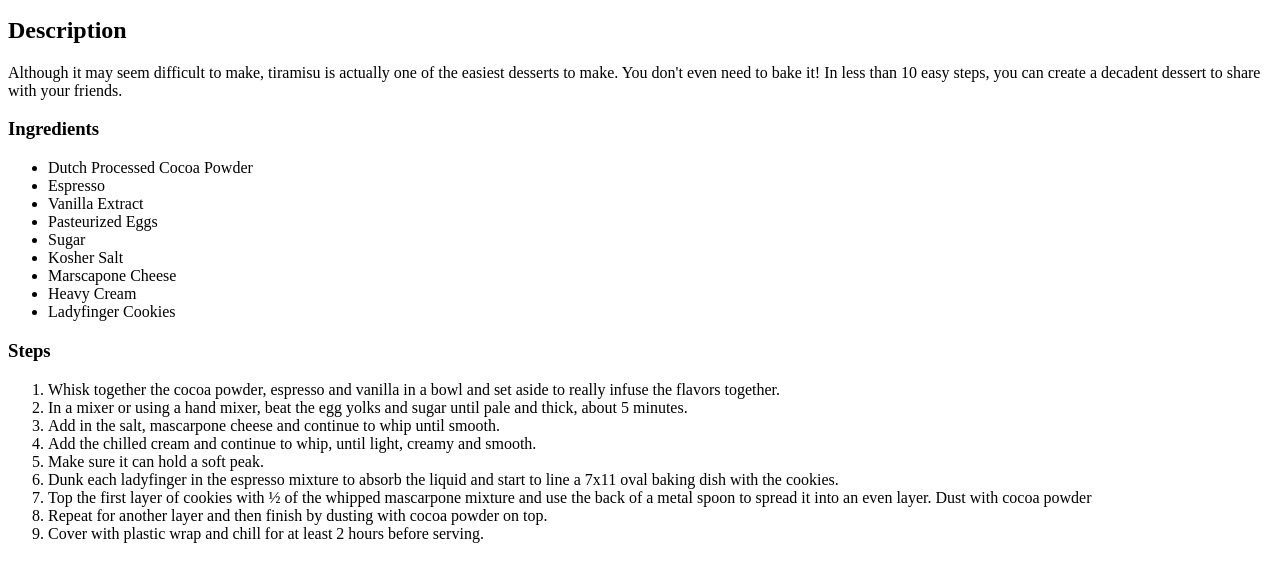
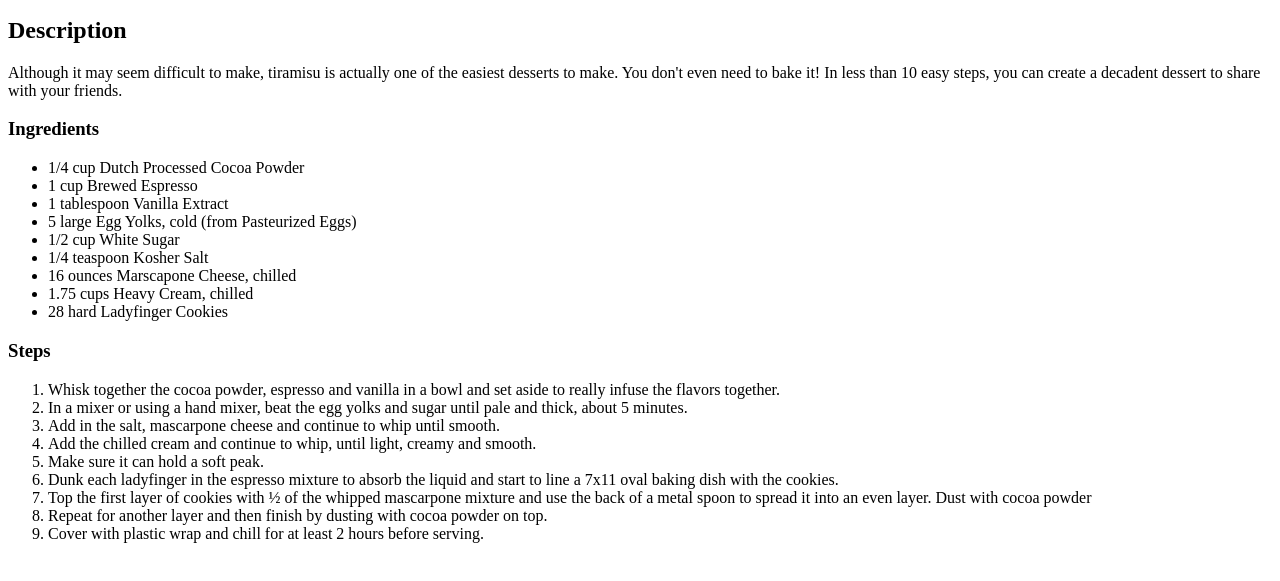
Before and after one commit to gracedespairs/odin-recipes, a plain HTML site: page recipes/tiramisu.html in a window 1280 px wide. Shown: the part 119-700 px from the top of the page. Drawn offline with Linux system fonts and the light colour scheme.

Commit message:
Added measurements to Tiramisu recipe page

```diff
--- a/recipes/tiramisu.html
+++ b/recipes/tiramisu.html
@@ -13,15 +13,15 @@
         <p>Although it may seem difficult to make, tiramisu is actually one of the easiest desserts to make. You don't even need to bake it! In less than 10 easy steps, you can create a decadent dessert to share with your friends.</p>
         <h3>Ingredients</h3>
         <ul>
-            <li>Dutch Processed Cocoa Powder</li>
-            <li>Espresso</li>
-            <li>Vanilla Extract</li>
-            <li>Pasteurized Eggs</li>
-            <li>Sugar</li>
-            <li>Kosher Salt</li>
-            <li>Marscapone Cheese</li>
-            <li>Heavy Cream</li>
-            <li>Ladyfinger Cookies</li>
+            <li>1/4 cup Dutch Processed Cocoa Powder</li>
+            <li>1 cup Brewed Espresso</li>
+            <li>1 tablespoon Vanilla Extract</li>
+            <li>5 large Egg Yolks, cold (from Pasteurized Eggs)</li>
+            <li>1/2 cup White Sugar</li>
+            <li>1/4 teaspoon Kosher Salt</li>
+            <li>16 ounces Marscapone Cheese, chilled</li>
+            <li>1.75 cups Heavy Cream, chilled</li>
+            <li>28 hard Ladyfinger Cookies</li>
         </ul>
         <h3>Steps</h3>
         <ol>
```
